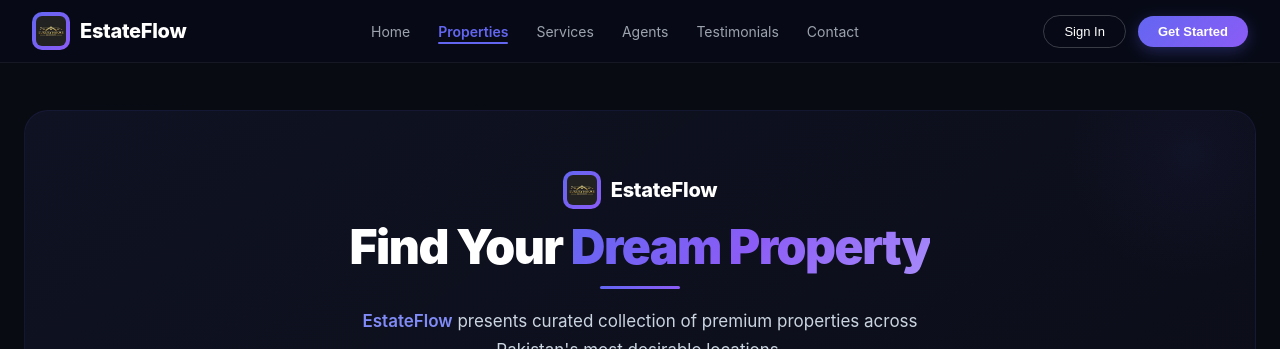
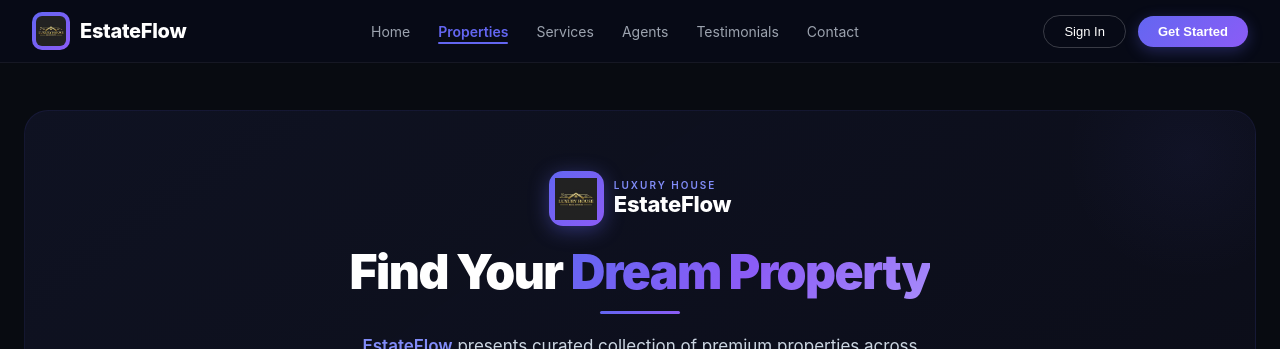
Before and after one commit to aqsasaher5995-rgb/estateflow-frontend, a React app: page /properties in a window 1280 px wide. Shown: the top 349 px of the page. Built offline with nearby package versions, Linux system fonts and the light colour scheme; the HTML template or start-up script is replaced by a standard one.

Commit message:
feat: Update PropertiesPage logo to match HomePage style
- Added LUXURY HOUSE tagline above EstateFlow
- Increased logo container to 55px with 42px logo
- Added hover scale (1.08x) and shadow effects
- Consistent branding with HomePage

```diff
--- a/src/pages/PropertiesPage.jsx
+++ b/src/pages/PropertiesPage.jsx
@@ -204,7 +204,7 @@ const PropertiesPage = () => {
 
       <div style={{ maxWidth: '1280px', margin: '0 auto', padding: '110px 24px 60px', flex: 1, width: '100%' }}>
 
-        {/* ===== ESTATEFLOW HERO SECTION ===== */}
+        {/* ===== ESTATEFLOW HERO SECTION WITH HOME PAGE STYLE LOGO ===== */}
         <div style={{
           marginBottom: '40px',
           padding: '60px 40px',
@@ -238,26 +238,53 @@ const PropertiesPage = () => {
           }} />
 
           <div style={{ position: 'relative', zIndex: 1 }}>
-            {/* ===== ESTATEFLOW LOGO - NAVBAR STYLE ===== */}
+            {/* ===== ESTATEFLOW LOGO - HOME PAGE STYLE ===== */}
+            <div style={{ display: 'flex', alignItems: 'center', gap: '12px', justifyContent: 'center' }}>
+              <div style={{ display: 'flex', alignItems: 'center', gap: '10px' }}>
                 <div
-              style={{ display: 'flex', alignItems: 'center', gap: '10px', cursor: 'pointer', justifyContent: 'center' }}
+                  style={{
+                    width: '55px',
+                    height: '55px',
+                    background: 'linear-gradient(135deg, #6366f1, #8b5cf6)',
+                    borderRadius: '14px',
+                    display: 'flex',
+                    alignItems: 'center',
+                    justifyContent: 'center',
+                    boxShadow: '0 4px 20px rgba(99,102,241,0.4)',
+                    overflow: 'hidden',
+                    transition: 'transform 0.3s ease, box-shadow 0.3s ease',
+                    cursor: 'pointer',
+                    position: 'relative'
+                  }}
                   onClick={() => navigate('/')}
+                  onMouseEnter={e => {
+                    e.currentTarget.style.transform = 'scale(1.08)';
+                    e.currentTarget.style.boxShadow = '0 4px 30px rgba(99,102,241,0.6)';
+                  }}
+                  onMouseLeave={e => {
+                    e.currentTarget.style.transform = 'scale(1)';
+                    e.currentTarget.style.boxShadow = '0 4px 20px rgba(99,102,241,0.4)';
+                  }}
                 >
                   <img
                     src={Logo}
                     alt="EstateFlow Logo"
                     style={{
-                  width: '38px',
-                  height: '38px',
-                  borderRadius: '10px',
-                  objectFit: 'contain',
-                  background: 'linear-gradient(135deg, #6366f1, #8b5cf6)',
-                  padding: '4px'
+                      width: '42px',
+                      height: '42px',
+                      objectFit: 'contain'
                     }}
                   />
-              <span style={{ fontSize: '20px', fontWeight: '800', color: 'white', letterSpacing: '-0.3px' }}>
+                </div>
+                <div style={{ display: 'flex', flexDirection: 'column', alignItems: 'flex-start' }}>
+                  <span style={{ fontSize: '10px', color: '#818cf8', fontWeight: '600', letterSpacing: '2px', textTransform: 'uppercase' }}>
+                    LUXURY HOUSE
+                  </span>
+                  <span style={{ fontSize: '22px', fontWeight: '800', color: 'white', letterSpacing: '-0.3px', lineHeight: '1.2' }}>
                     EstateFlow
                   </span>
+                </div>
+              </div>
             </div>
 
             {/* Main Heading */}
@@ -265,7 +292,7 @@ const PropertiesPage = () => {
               fontSize: '48px',
               fontWeight: '900',
               color: 'white',
-              margin: '12px 0 12px 0',
+              margin: '20px 0 12px 0',
               letterSpacing: '-1.5px',
               lineHeight: '1.1'
             }}>
```
Lines whose indentation alone changed are shown as unchanged.
